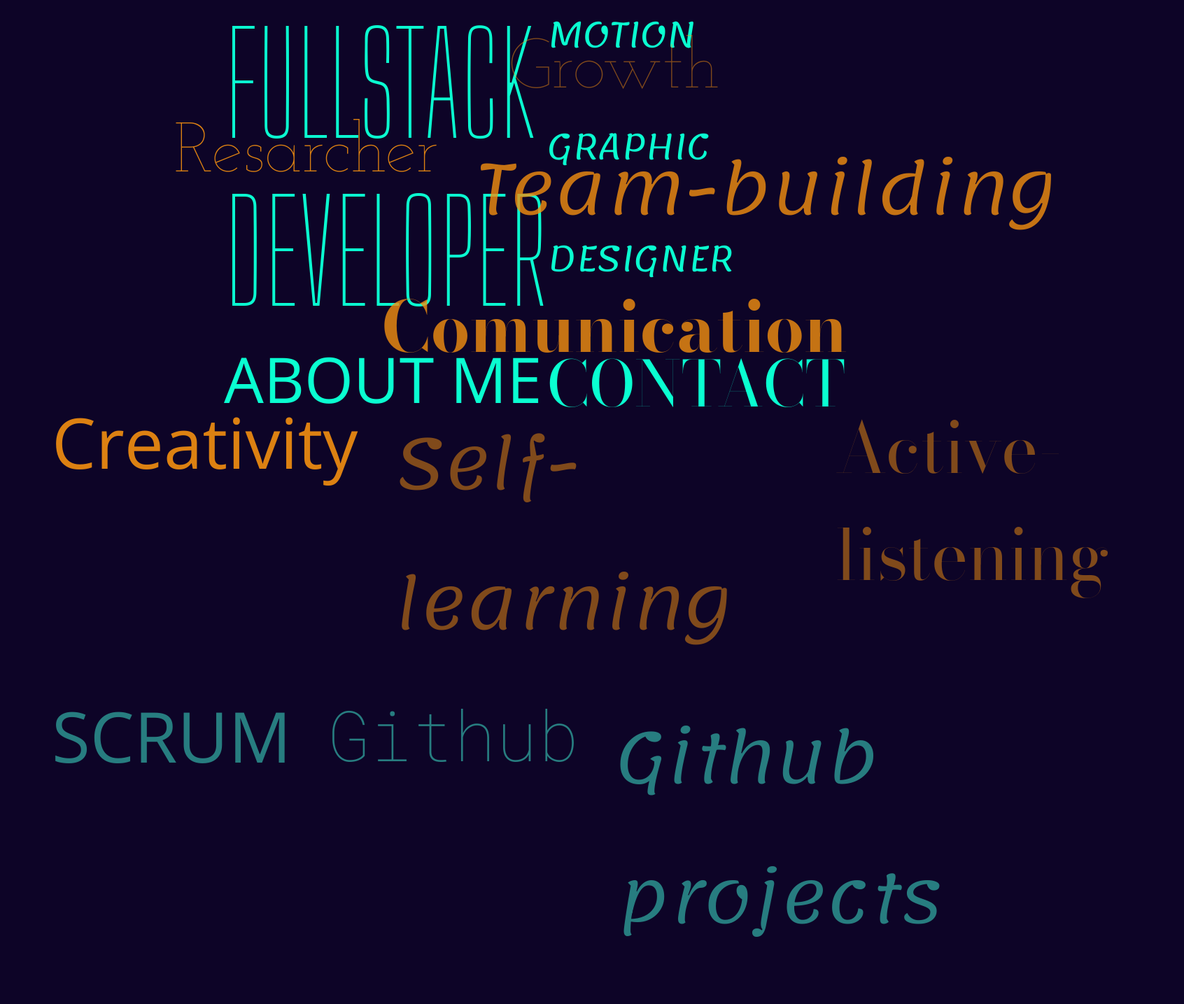
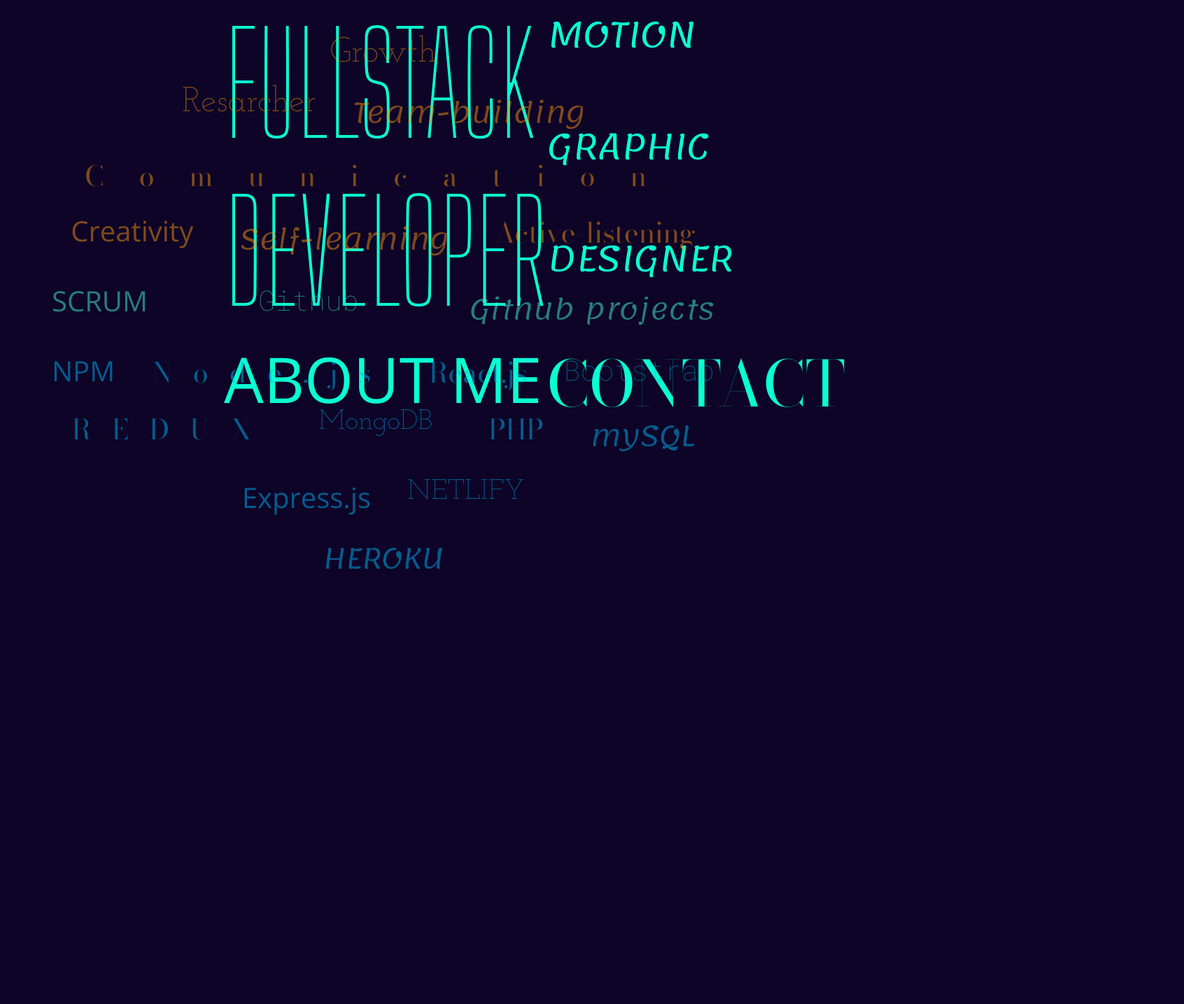
Before and after one commit to jonCroatanUto/portafolio, a React (Create React App) app: page /aboutME in a window 1280 px wide. Shown: the part 120-1555 px from the top of the page at 70% size, 1692 px wide, since content can reach past the window. After the commit the page ends 968 px from the top, so only its background shows below. Built offline with nearby package versions, Linux system fonts and the light colour scheme.

Commit message:
adding hovers--> done, optimaize the code, hovers can be more simple-->pending

```diff
--- a/src/components/HomeMenu/homeMenu.css
+++ b/src/components/HomeMenu/homeMenu.css
@@ -49,8 +49,6 @@
   margin: 0px;
   grid-auto-columns: min-content;
   font-weight: var(--animation-design-font-H1-axis-weight);
-  transition: 0.3s ease-out;
-  cursor: pointer;
 }
 
 .contact h1 {
@@ -60,8 +58,6 @@
   grid-auto-columns: min-content;
   width: 100%;
   font-weight: var(--contact-stack-font-H1-axis-weight);
-  transition: 0.3s ease-out;
-  cursor: pointer;
 }
 .motionGraphics {
   justify-self: center;
@@ -75,8 +71,6 @@
   grid-auto-columns: min-content;
   margin: 0px;
   font-weight: var(--me-stack-font-H1-axis-weight);
-  transition: 0.3s ease-out;
-  cursor: pointer;
 }
 .me {
   grid-auto-rows: minmax(min-content, max-content);
--- a/src/index.css
+++ b/src/index.css
@@ -12,6 +12,10 @@ body {
 code {
   font-family: source-code-pro, Menlo, Monaco, Consolas, "Courier New",
     monospace;
+}
+h1 {
+  transition: 0.3s ease-out;
+  cursor: pointer;
 }
 :root {
   --global-font-family: Verdana, sans-serif;
@@ -31,10 +35,10 @@ code {
 
   /* about me font opacity */
   --Growth-opacity-value: 0.5;
-  --Resarcher-opacity-value: 0.9;
-  --Team-building-opacity-value: 0.8;
-  --Comunication-opacity-value: 0.8;
-  --Creativity-opacity-value: 0.9;
+  --Resarcher-opacity-value: 0.5;
+  --Team-building-opacity-value: 0.5;
+  --Comunication-opacity-value: 0.5;
+  --Creativity-opacity-value: 0.5;
   --Self-learning-opacity-value: 0.5;
   --Active-listening-opacity-value: 0.5;
   --SCRUM-opacity-value: 0.5;
@@ -53,31 +57,31 @@ code {
   --HEROKU-opacity-value: 0.5;
 
   /* about me font size */
-  --Growth-font-size-value: 100px;
-  --Resarcher-font-size-value: 100px;
-  --Team-building-font-size-value: 100px;
-  --Comunication-font-size-value: 100px;
-  --Creativity-font-size-value: 100px;
-  --Self-learning-font-size-value: 100px;
-  --Active-listening-font-size-value: 100px;
-  --SCRUM-font-size-value: 100px;
-  --Github-font-size-value: 100px;
-  --Github-projects-font-size-value: 100px;
-  --NPM-font-size-value: 100px;
-  --Node-font-size-value: 100px;
-  --React-font-size-value: 100px;
-  --Bootstrap-font-size-value: 100px;
-  --REDUX-font-size-value: 100px;
-  --MongoDB-font-size-value: 100px;
-  --PHP-font-size-value: 100px;
-  --mySQL-font-size-value: 100px;
-  --Express-font-size-value: 100px;
-  --NETLIFY-font-size-value: 100px;
-  --HEROKU-font-size-value: 100px;
+  --Growth-font-size-value: 50px;
+  --Resarcher-font-size-value: 50px;
+  --Team-building-font-size-value: 40px;
+  --Comunication-font-size-value: 40px;
+  --Creativity-font-size-value: 40px;
+  --Self-learning-font-size-value: 40px;
+  --Active-listening-font-size-value: 40px;
+  --SCRUM-font-size-value: 40px;
+  --Github-font-size-value: 40px;
+  --Github-projects-font-size-value: 40px;
+  --NPM-font-size-value: 40px;
+  --Node-font-size-value: 40px;
+  --React-font-size-value: 40px;
+  --Bootstrap-font-size-value: 40px;
+  --REDUX-font-size-value: 40px;
+  --MongoDB-font-size-value: 40px;
+  --PHP-font-size-value: 40px;
+  --mySQL-font-size-value: 40px;
+  --Express-font-size-value: 40px;
+  --NETLIFY-font-size-value: 40px;
+  --HEROKU-font-size-value: 40px;
 
   /* about me font weight */
-  --Growth-font-weight-value: 100;
-  --Resarcher-font-weight-value: 100;
+  --Growth-font-weight-value: 300;
+  --Resarcher-font-weight-value: 300;
   --Team-building-font-weight-value: 100;
   --Comunication-font-weight-value: 100;
   --Creativity-font-weight-value: 100;
@@ -91,10 +95,10 @@ code {
   --React-font-weight-value: 100;
   --Bootstrap-font-weight-value: 100;
   --REDUX-font-weight-value: 100;
-  --MongoDB-font-weight-value: 100;
+  --MongoDB-font-weight-value: 300;
   --PHP-font-weight-value: 100;
   --mySQL-font-weight-value: 100;
   --Express-font-weight-value: 100;
-  --NETLIFY-font-weight-value: 100;
+  --NETLIFY-font-weight-value: 300;
   --HEROKU-font-weight-value: 100;
 }
--- a/src/pages/AboutME/AboutME.tsx
+++ b/src/pages/AboutME/AboutME.tsx
@@ -2,46 +2,161 @@ import React from "react";
 import "./aboutme.css";
 
 function AboutME() {
+  const globalCSSvariables = document.body.style;
+  function hover(globalVariable: string, value: string) {
+    globalCSSvariables.setProperty(globalVariable, value);
+  }
   return (
     <div className="keyWordsBox">
       <div className="keyWords1">
-        <h1>Growth</h1>
+        <h1
+          onMouseOver={() => hover("--Growth-font-weight-value", "900")}
+          onMouseOut={() => hover("--Growth-font-weight-value", "300")}
+        >
+          Growth
+        </h1>
       </div>
       <div className="keyWords2">
-        <h1>Resarcher</h1>
-        <h1>Team-building</h1>
+        <h1
+          onMouseOver={() => hover("--Resarcher-font-weight-value", "900")}
+          onMouseOut={() => hover("--Resarcher-font-weight-value", "300")}
+        >
+          Resarcher
+        </h1>
+        <h1
+          onMouseOver={() => hover("--Team-building-font-weight-value", "900")}
+          onMouseOut={() => hover("--Team-building-font-weight-value", "100")}
+        >
+          Team-building
+        </h1>
       </div>
       <div className="keyWords3">
-        <h1>Comunication</h1>
+        <h1
+          onMouseOver={() => hover("--Comunication-font-weight-value", "900")}
+          onMouseOut={() => hover("--Comunication-font-weight-value", "100")}
+        >
+          Comunication
+        </h1>
       </div>
       <div className="keyWords4">
-        <h1>Creativity</h1>
-        <h1>Self-learning</h1>
-        <h1>Active-listening</h1>
+        <h1
+          onMouseOver={() => hover("--Creativity-font-weight-value", "900")}
+          onMouseOut={() => hover("--Creativity-font-weight-value", "100")}
+        >
+          Creativity
+        </h1>
+        <h1
+          onMouseOver={() => hover("--Self-learning-font-weight-value", "900")}
+          onMouseOut={() => hover("--Self-learning-font-weight-value", "100")}
+        >
+          Self-learning
+        </h1>
+        <h1
+          onMouseOver={() =>
+            hover("--Active-listening-font-weight-value", "900")
+          }
+          onMouseOut={() =>
+            hover("--Active-listening-font-weight-value", "100")
+          }
+        >
+          Active-listening
+        </h1>
       </div>
       <div className="keyWords5">
-        <h1>SCRUM</h1>
-        <h1>Github</h1>
-        <h1>Github projects</h1>
+        <h1
+          onMouseOver={() => hover("--SCRUM-font-weight-value", "900")}
+          onMouseOut={() => hover("--SCRUM-font-weight-value", "100")}
+        >
+          SCRUM
+        </h1>
+        <h1
+          onMouseOver={() => hover(" --Github-font-weight-value", "900")}
+          onMouseOut={() => hover(" --Github-font-weight-value", "100")}
+        >
+          Github
+        </h1>
+        <h1
+          onMouseOver={() =>
+            hover("--Github-projects-font-weight-value", "900")
+          }
+          onMouseOut={() => hover("--Github-projects-font-weight-value", "100")}
+        >
+          Github projects
+        </h1>
       </div>
       <div className="keyWords6">
-        <h1>NPM</h1>
-        <h1>Node.js</h1>
-        <h1>React.js</h1>
-        <h1>Bootstrap</h1>
+        <h1
+          onMouseOver={() => hover("--NPM-font-weight-value", "900")}
+          onMouseOut={() => hover("--NPM-font-weight-value", "100")}
+        >
+          NPM
+        </h1>
+        <h1
+          onMouseOver={() => hover("--Node-font-weight-value", "900")}
+          onMouseOut={() => hover("--Node-font-weight-value", "100")}
+        >
+          Node.js
+        </h1>
+        <h1
+          onMouseOver={() => hover("--React-font-weight-value", "900")}
+          onMouseOut={() => hover("--React-font-weight-value", "100")}
+        >
+          React.js
+        </h1>
+        <h1
+          onMouseOver={() => hover("--Bootstrap-font-weight-value", "900")}
+          onMouseOut={() => hover("--Bootstrap-font-weight-value", "100")}
+        >
+          Bootstrap
+        </h1>
       </div>
       <div className="keyWords7">
-        <h1>REDUX</h1>
-        <h1>MongoDB</h1>
-        <h1>PHP</h1>
-        <h1>mySQL</h1>
+        <h1
+          onMouseOver={() => hover("--REDUX-font-weight-value", "900")}
+          onMouseOut={() => hover("--REDUX-font-weight-value", "100")}
+        >
+          REDUX
+        </h1>
+        <h1
+          onMouseOver={() => hover("-MongoDB-font-weight-value", "900")}
+          onMouseOut={() => hover("--MongoDB-font-weight-value", "100")}
+        >
+          MongoDB
+        </h1>
+        <h1
+          onMouseOver={() => hover("--PHP-font-weight-value", "900")}
+          onMouseOut={() => hover("--PHP-font-weight-value", "100")}
+        >
+          PHP
+        </h1>
+        <h1
+          onMouseOver={() => hover("--mySQL-font-weight-value", "900")}
+          onMouseOut={() => hover("--mySQL-font-weight-value", "100")}
+        >
+          mySQL
+        </h1>
       </div>
       <div className="keyWords8">
-        <h1>Express.js</h1>
-        <h1>NETLIFY</h1>
+        <h1
+          onMouseOver={() => hover("--Express-font-weight-value", "900")}
+          onMouseOut={() => hover("--Express-font-weight-value", "100")}
+        >
+          Express.js
+        </h1>
+        <h1
+          onMouseOver={() => hover("--NETLIFY-font-weight-value", "900")}
+          onMouseOut={() => hover("--NETLIFY-font-weight-value", "100")}
+        >
+          NETLIFY
+        </h1>
       </div>
       <div className="keyWords9">
-        <h1>HEROKU</h1>
+        <h1
+          onMouseOver={() => hover(" --HEROKU-font-weight-value", "900")}
+          onMouseOut={() => hover(" --HEROKU-font-weight-value", "100")}
+        >
+          HEROKU
+        </h1>
       </div>
     </div>
   );
--- a/src/pages/AboutME/aboutme.css
+++ b/src/pages/AboutME/aboutme.css
@@ -86,7 +86,8 @@
   justify-self: center;
   font-family: "Bodoni Moda", serif;
   margin: 10px;
-  font-weight: var();
+  letter-spacing: 50px;
+  font-weight: var(--Comunication-font-weight-value);
   font-size: var(--Comunication-font-size-value);
   color: #f38f10;
   opacity: var(--Comunication-opacity-value);
@@ -165,6 +166,7 @@
   justify-self: center;
   font-family: "Bodoni Moda", serif;
   margin: 10px;
+  letter-spacing: 30px;
   font-weight: var(--Node-font-weight-value);
   font-size: var(--Node-font-size-value);
   opacity: var(--Node-opacity-value);
@@ -192,6 +194,7 @@
   justify-self: end;
   font-family: "Bodoni Moda", serif;
   margin: 10px;
+  letter-spacing: 30px;
   font-weight: var(--REDUX-font-weight-value);
   font-size: var(--REDUX-font-size-value);
   opacity: var(--REDUX-opacity-value);
```
